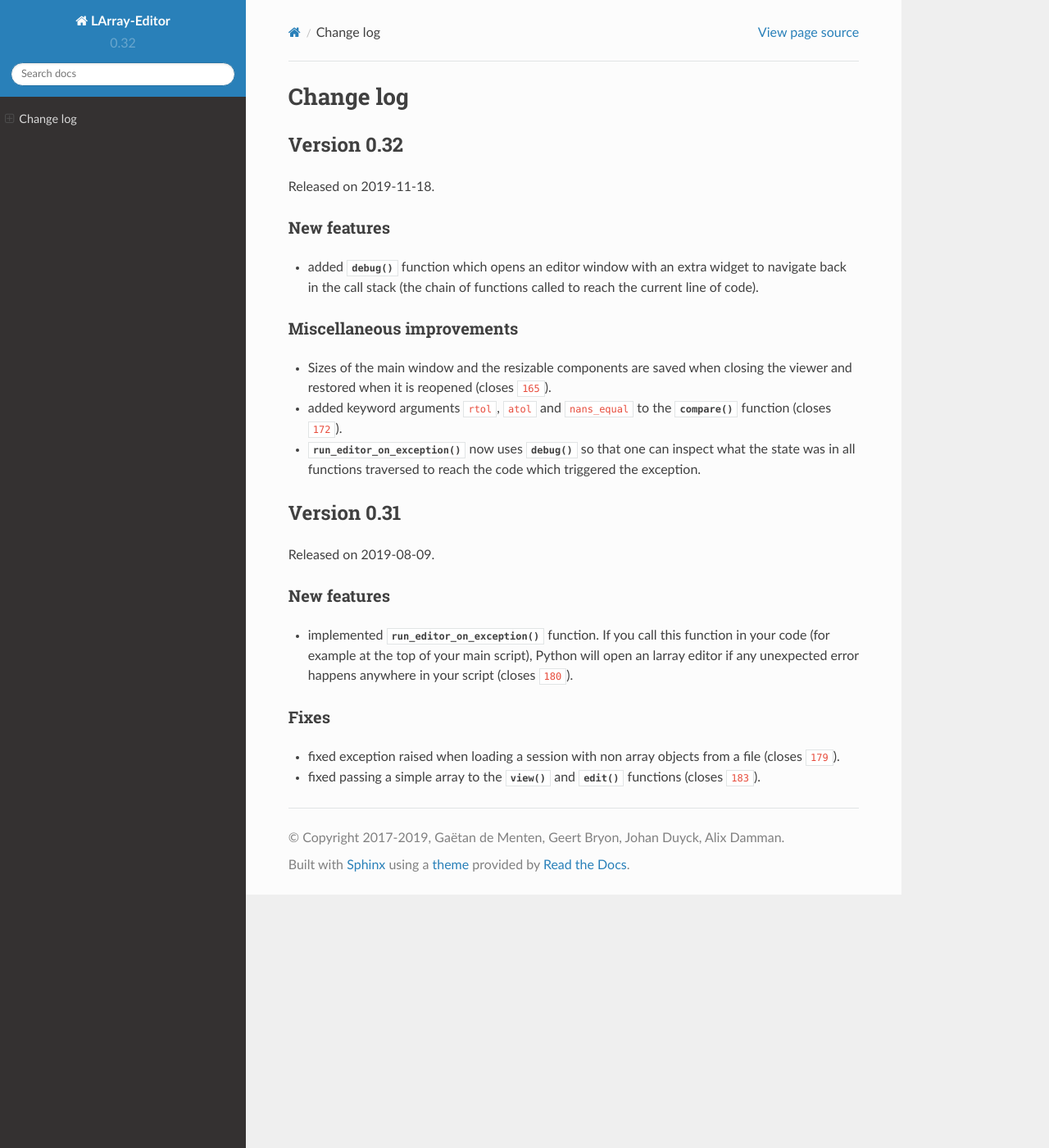
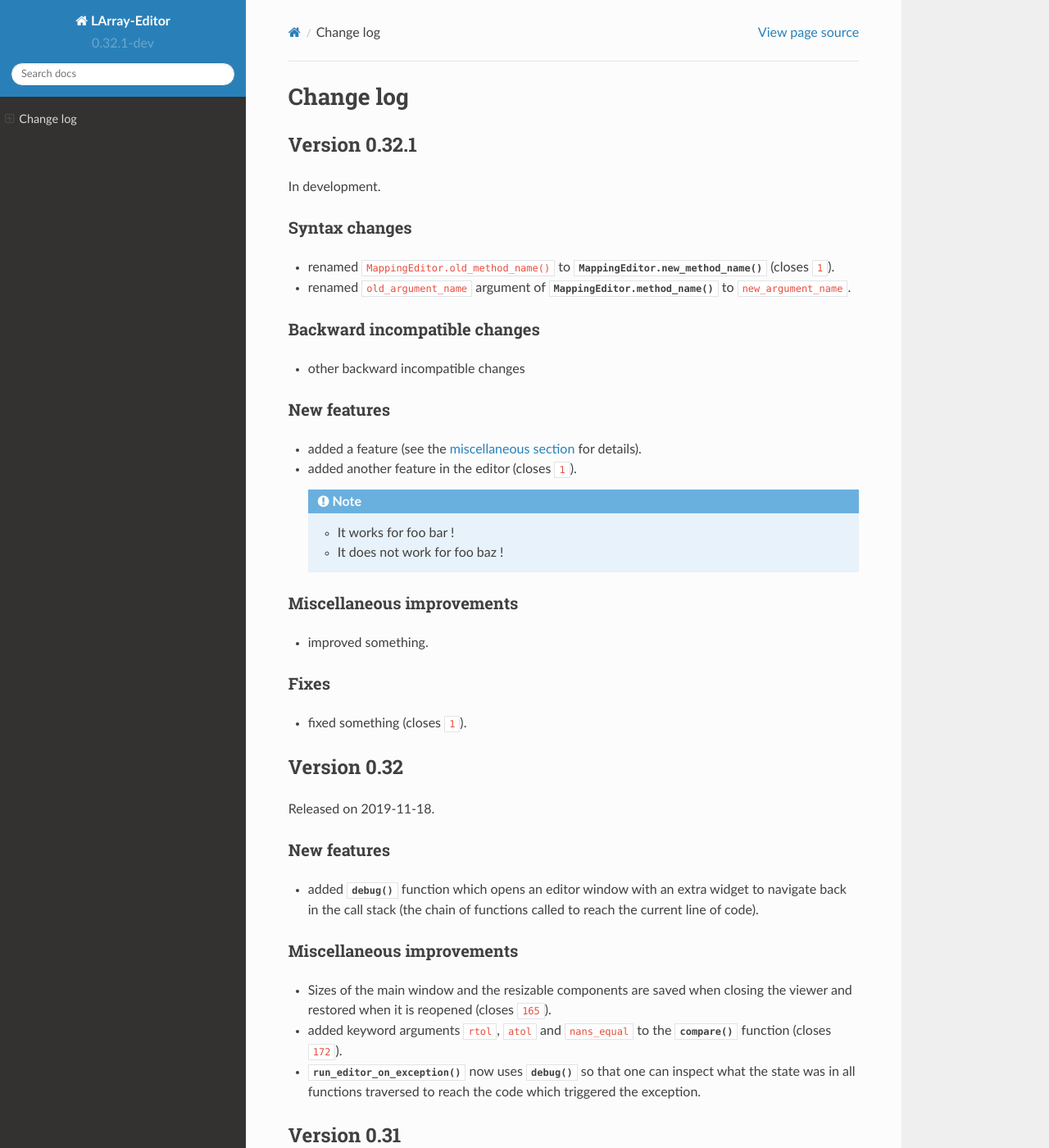
Before and after one commit to larray-project/larray-editor, a Sphinx documentation site: the page built from doc/source/changes.rst, in a window 1280 px wide and 1400 px high. Shown: the whole window at 82% size. Built offline with Sphinx 7.4.7 and the Read the Docs theme 2.0.0, drawn with Linux system fonts in a browser that asks for light colours; cross-references to code outside the pages are shown as plain code.

Commit message:
bump version to 0.32.1-dev

```diff
--- a/doc/source/changes.rst
+++ b/doc/source/changes.rst
@@ -1,5 +1,13 @@
 Change log
 ##########
+
+Version 0.32.1
+==============
+
+In development.
+
+.. include:: ./changes/version_0_32_1.rst.inc
+
 
 Version 0.32
 ============
--- /dev/null
+++ b/doc/source/changes/version_0_32_1.rst.inc
@@ -0,0 +1,41 @@
+.. py:currentmodule:: larray_editor
+
+Syntax changes
+^^^^^^^^^^^^^^
+
+* renamed ``MappingEditor.old_method_name()`` to :py:obj:`MappingEditor.new_method_name()` (closes :editor_issue:`1`).
+
+* renamed ``old_argument_name`` argument of :py:obj:`MappingEditor.method_name()` to ``new_argument_name``.
+
+
+Backward incompatible changes
+^^^^^^^^^^^^^^^^^^^^^^^^^^^^^
+
+* other backward incompatible changes
+
+
+New features
+^^^^^^^^^^^^
+
+* added a feature (see the :ref:`miscellaneous section <misc_editor>` for details).
+
+* added another feature in the editor (closes :editor_issue:`1`).
+
+  .. note::
+
+     - It works for foo bar !
+     - It does not work for foo baz !
+
+
+.. _misc_editor:
+
+Miscellaneous improvements
+^^^^^^^^^^^^^^^^^^^^^^^^^^
+
+* improved something.
+
+
+Fixes
+^^^^^
+
+* fixed something (closes :editor_issue:`1`).
--- a/larray_editor/__init__.py
+++ b/larray_editor/__init__.py
@@ -2,4 +2,4 @@
 
 from larray_editor.api import *
 
-__version__ = '0.32'
+__version__ = '0.32.1-dev'
--- a/setup.py
+++ b/setup.py
@@ -9,7 +9,7 @@
 
 
 DISTNAME = 'larray-editor'
-VERSION = '0.32'
+VERSION = '0.32.1-dev'
 AUTHOR = 'Gaetan de Menten, Geert Bryon, Johan Duyck, Alix Damman'
 AUTHOR_EMAIL = 'gdementen@gmail.com'
 DESCRIPTION = "Graphical User Interface for LArray library"
```
Also changed, not shown: 1 other file.
